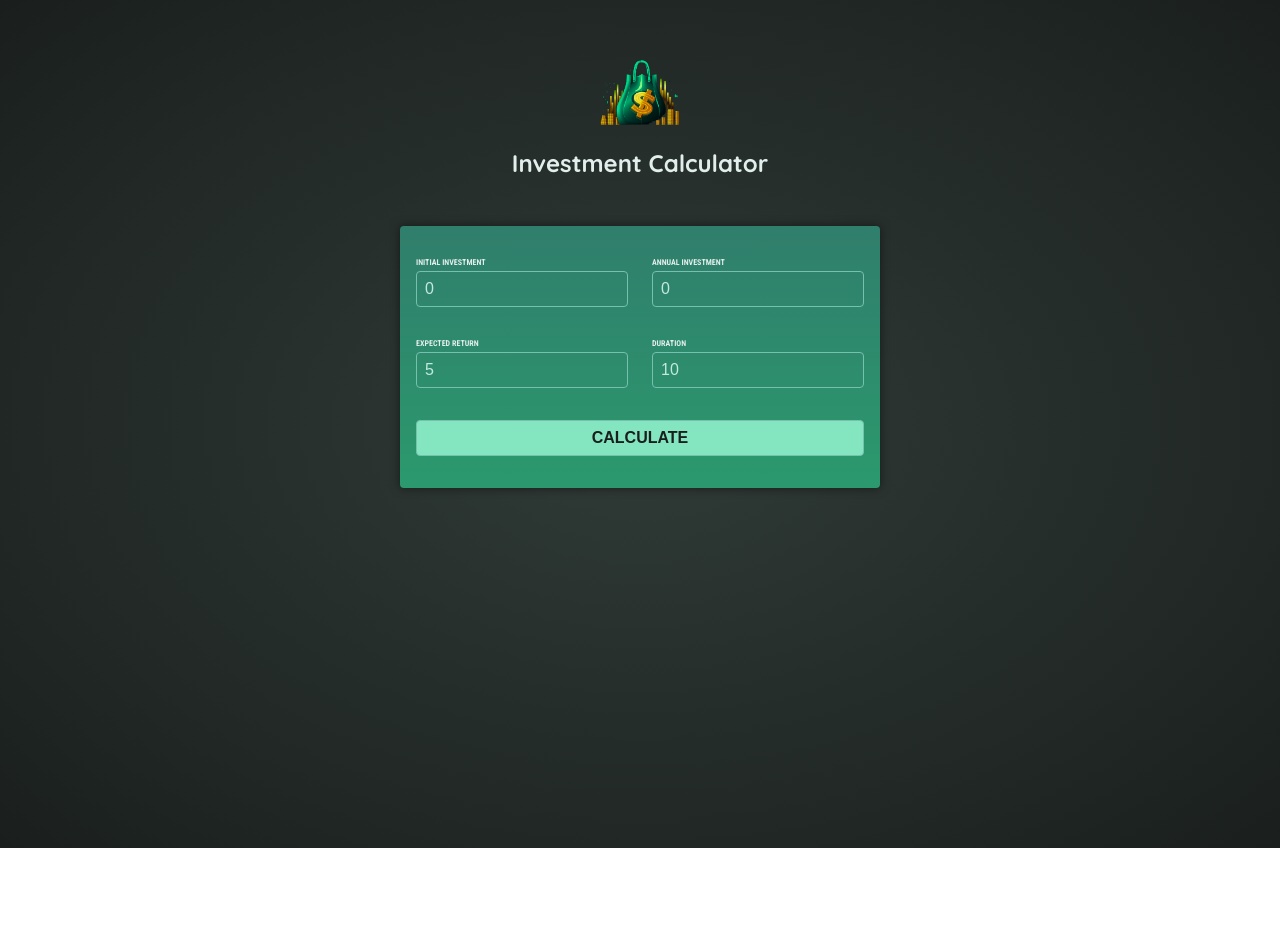
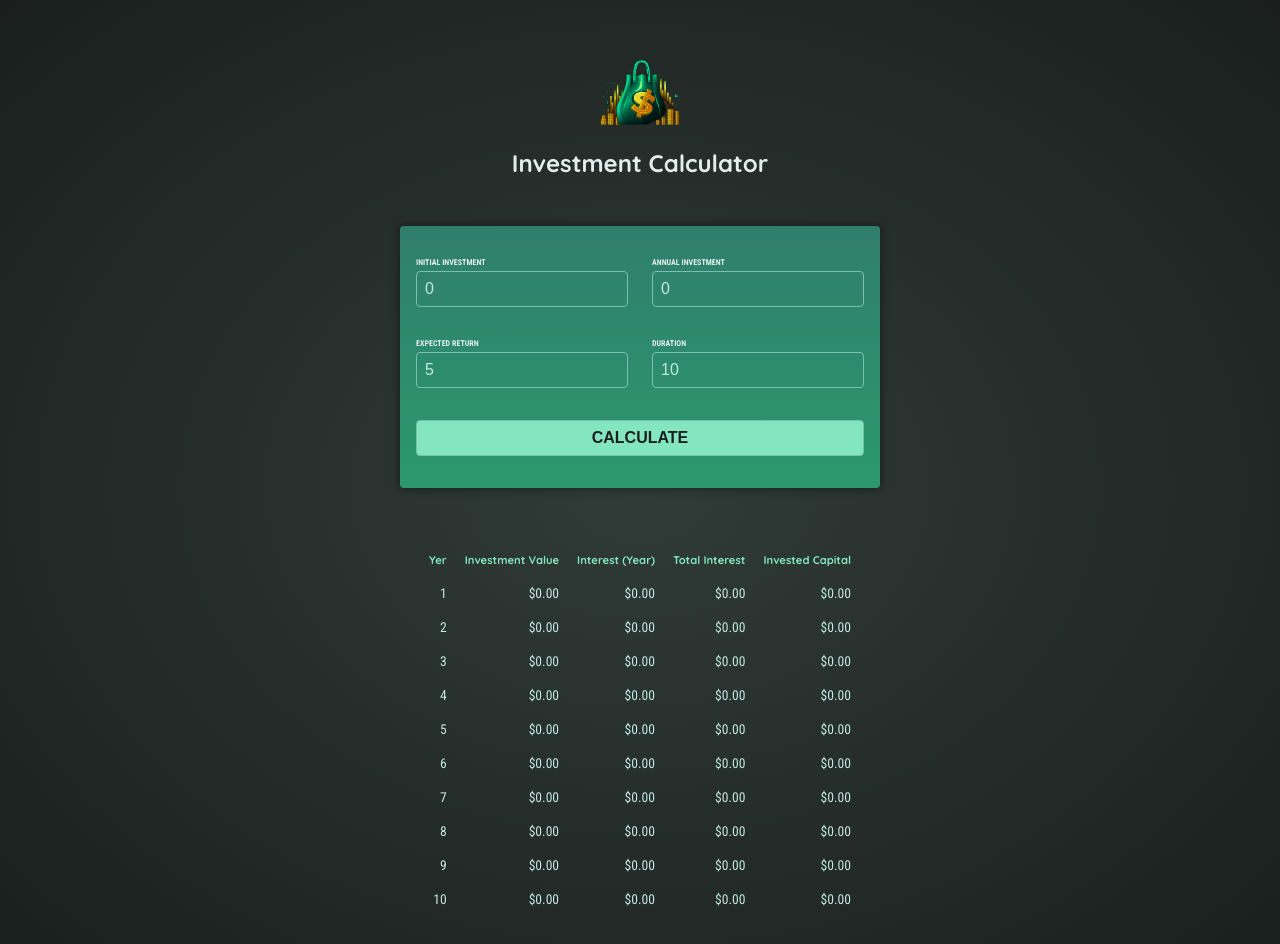
Before and after one commit to a1x40v/acg-04-essentials-practice, an Angular app: page / in a window 1280 px wide. Both pictures are taken after a click on the button "CALCULATE". Shown: the top 944 px of the page. Before the commit the page ends 848 px from the top, so only its background shows below. Built offline with nearby package versions, Linux system fonts and the light colour scheme.

Commit message:
Output data in a table

```diff
--- a/src/app/app.component.html
+++ b/src/app/app.component.html
@@ -1,2 +1,3 @@
 <app-header />
 <app-user-input (calculate)="onCalculateInvestmentResults($event)" />
+<app-investment-results [results]="resultsData" />
--- a/src/app/app.component.ts
+++ b/src/app/app.component.ts
@@ -2,15 +2,19 @@
 
 import { HeaderComponent } from './header/header.component';
 import { UserInputComponent } from './user-input/user-input.component';
+import { InvestmentResultsComponent } from './investment-results/investment-results.component';
 import { type InvestmentInput } from './investment-input.model';
+import { type InvestmentResult } from './investment-results/investment-result.model';
 
 @Component({
   selector: 'app-root',
   standalone: true,
   templateUrl: './app.component.html',
-  imports: [HeaderComponent, UserInputComponent],
+  imports: [HeaderComponent, UserInputComponent, InvestmentResultsComponent],
 })
 export class AppComponent {
+  resultsData?: InvestmentResult[];
+
   onCalculateInvestmentResults(data: InvestmentInput) {
     const { initialInvestment, annualInvestment, expectedReturn, duration } =
       data;
@@ -34,6 +38,6 @@
       });
     }
 
-    console.log(annualData);
+    this.resultsData = annualData;
   }
 }
--- /dev/null
+++ b/src/app/investment-results/investment-results.component.css
@@ -0,0 +1,19 @@
+table {
+  max-width: 50rem;
+  margin: 2rem auto;
+  padding: 1rem;
+  table-layout: fixed;
+  border-spacing: 1rem;
+  text-align: right;
+}
+
+table thead {
+  font-size: 0.7rem;
+  color: #83e6c0;
+}
+
+table tbody {
+  font-family: "Roboto Condensed", sans-serif;
+  font-size: 0.85rem;
+  color: #c2e9e0;
+}
--- /dev/null
+++ b/src/app/investment-results/investment-results.component.html
@@ -0,0 +1,26 @@
+@if (!results) {
+<p class="center">Please enter some value and press "Calculate"</p>
+} @else {
+<table>
+  <thead>
+    <tr>
+      <th>Yer</th>
+      <th>Investment Value</th>
+      <th>Interest (Year)</th>
+      <th>Total Interest</th>
+      <th>Invested Capital</th>
+    </tr>
+  </thead>
+  <tbody>
+    @for(result of results; track result.year) {
+    <tr>
+      <td>{{ result.year }}</td>
+      <td>{{ result.valueEndOfYear | currency }}</td>
+      <td>{{ result.interest | currency }}</td>
+      <td>{{ result.totalInterest | currency }}</td>
+      <td>{{ result.totalAmountInvested | currency }}</td>
+    </tr>
+    }
+  </tbody>
+</table>
+}
```
Also changed, not shown: src/app/investment-results/investment-result.model.ts (added, +8 -0 lines), src/app/investment-results/investment-results.component.ts (added, +15 -0 lines).
